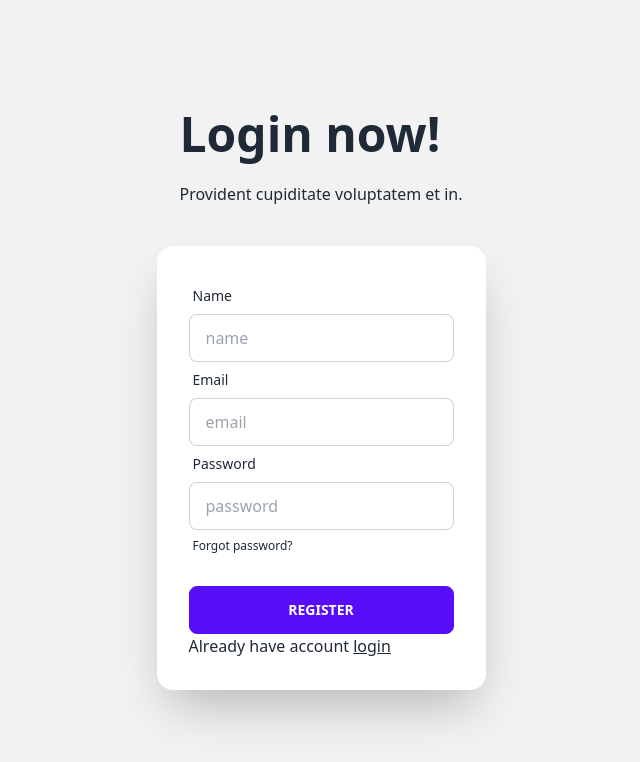
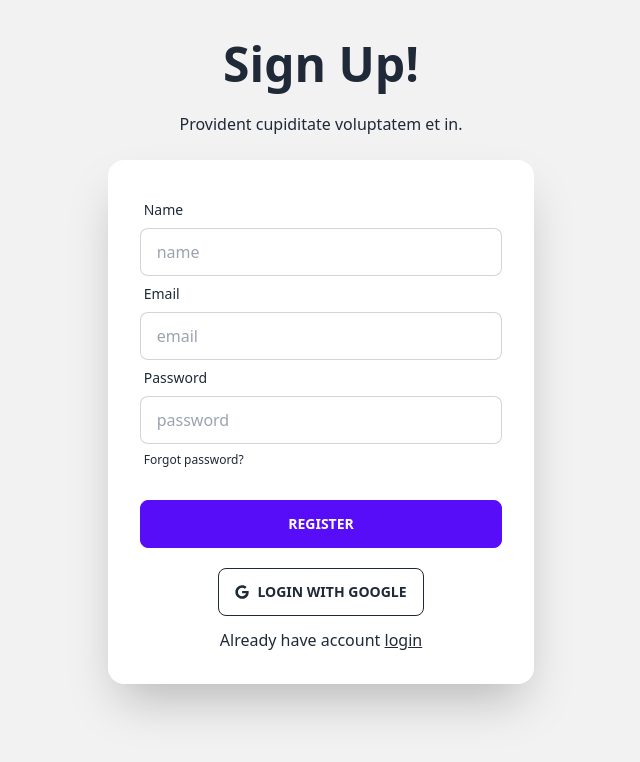
Before and after one commit to developer-nieem/bistro-boss-client, a React (Vite) app: page /register in a window 1280 px wide. Shown: the top 762 px of the page, without its empty margins (319-959 px from the left). Built offline with nearby package versions, Linux system fonts and the light colour scheme; no server answers.

Commit message:
users loaded

```diff
--- /dev/null
+++ b/src/pages/Dashboard/AllUser.jsx
@@ -0,0 +1,48 @@
+import { useQuery } from "@tanstack/react-query";
+import { FaTrash, FaUsers } from "react-icons/fa";
+
+const AllUser = () => {
+  const { data: users = [], refetch } = useQuery(["users"], async () => {
+    const res = await fetch("http://localhost:3000/users");
+    return res.json();
+  });
+  return (
+    <div>
+      <h2 className="text-2xl my-4 font-semibold">Total Users : {users.length}</h2>
+
+      <div className="overflow-x-auto">
+        <table className="table w-full">
+          {/* head */}
+          <thead>
+            <tr>
+              <th></th>
+              <th>Name</th>
+              <th>Email</th>
+              <th>Role</th>
+              <th>Action</th>
+            </tr>
+          </thead>
+          <tbody>
+            {/* row 1 */}
+            {
+                users.map((user , index) => <>
+
+                <tr>
+                    <th>{index + 1}
+                    </th>
+                    <td>{user.name}</td>
+                    <td>{users.email}</td>
+                    <td> <button className="btn btn-success"> <FaUsers></FaUsers> </button> </td>
+                    <td> <button className="btn btn-error"> <FaTrash></FaTrash> </button> </td>
+                  </tr>
+                </>)
+            }
+
+          </tbody>
+        </table>
+      </div>
+    </div>
+  );
+};
+
+export default AllUser;
--- a/src/pages/Profile/Login.jsx
+++ b/src/pages/Profile/Login.jsx
@@ -57,13 +57,13 @@ const Login = () => {
 
   return (
     <div>
-      <div className="hero min-h-screen bg-base-200">
-        <div className="hero-content flex-col ">
+      <div className=" min-h-screen bg-base-200">
+        <div className="hero-content  flex-col ">
           <div className="text-center lg:text-left">
             <h1 className="text-5xl font-bold">Login now!</h1>
             <p className="py-6">Provident cupiditate voluptatem et in.</p>
           </div>
-          <div className="card w-full max-w-sm shadow-2xl bg-base-100">
+          <div className="card w-4/12 m-auto shadow-2xl bg-base-100">
             <div className="card-body">
               <form onSubmit={loginHandlar}>
                 <div className="form-control">
@@ -108,7 +108,7 @@ const Login = () => {
                   <button disabled={false} className="btn btn-primary">
                     Login
                   </button>
-                  <p> New User ?   <Link className="underline" to='/register'> Register</Link> </p>
+                  <p className="text-center my-4"> New User ?   <Link className="underline" to='/register'> Register</Link> </p>
                 </div>
               </form>
             </div>
--- a/src/pages/Profile/Register.jsx
+++ b/src/pages/Profile/Register.jsx
@@ -1,35 +1,60 @@
 import { useContext } from "react";
 import { useForm } from "react-hook-form";
 import { AuthContext } from "../../provider/AuthProvider";
-import { Link } from "react-router-dom";
+import { Link, useNavigate } from "react-router-dom";
+import Swal from "sweetalert2";
+import ThirdpartyLogin from "../Shared/ThirdpartyLogin";
 
 const Register = () => {
-    const {createUser} =  useContext(AuthContext);
-
-    const { register, handleSubmit,  formState: { errors } } = useForm();
-    const onSubmit = data => {
-
-        console.log(data.email)
+  const { createUser } = useContext(AuthContext);
+const navigate = useNavigate()
+  const {
+    register,
+    handleSubmit,
+    formState: { errors },
+  } = useForm();
+  const onSubmit = (data) => {
+    console.log(data.email);
     createUser(data.email, data.password)
-        .then(result => {
+      .then((result) => {
+        const usersInfo = { name: data.name, email: data.email };
+        fetch("http://localhost:3000/users", {
+          method: "POST",
+          headers: {
+            "content-type": "application/json",
+          },
+          body: JSON.stringify(usersInfo),
+        })
+          .then((res) => res.json())
+          .then((data) => {
+            if (data.insertedId) {
+              Swal.fire({
+                position: "top-end",
+                icon: "success",
+                title: "User Create successful",
+                showConfirmButton: false,
+                timer: 1500,
+              });
+              navigate('/')
+            }
+          });
         const user = result.user;
         console.log(user);
       })
-        .catch(error => {
+      .catch((error) => {
         console.log(error.message);
-        })
-
+      });
   };
 
   return (
     <div>
-            <div className="hero min-h-screen bg-base-200">
-        <div className="hero-content flex-col ">
-          <div className="text-center lg:text-left">
-            <h1 className="text-5xl font-bold">Login now!</h1>
+      <div className=" min-h-screen  bg-base-200">
+        <div className="text-center ">
+          <div className="text-center pt-10">
+            <h1 className="text-5xl font-bold"> Sign Up!</h1>
             <p className="py-6">Provident cupiditate voluptatem et in.</p>
           </div>
-          <div className="card flex-shrink-0 w-full max-w-sm shadow-2xl bg-base-100">
+          <div className="card w-4/12 m-auto   shadow-2xl bg-base-100">
             <div className="card-body">
               <form onSubmit={handleSubmit(onSubmit)}>
                 <div className="form-control">
@@ -40,10 +65,12 @@ const Register = () => {
                     type="text"
                     placeholder="name"
                     name="name"
-                    {...register("name", { required: true }) }
+                    {...register("name", { required: true })}
                     className="input input-bordered"
                   />
-                  {errors.name && <span className="text-red-600">Name is required</span>}
+                  {errors.name && (
+                    <span className="text-red-600">Name is required</span>
+                  )}
                 </div>
                 <div className="form-control">
                   <label className="label">
@@ -53,10 +80,12 @@ const Register = () => {
                     type="email"
                     placeholder="email"
                     name="email"
-                    {...register("email" , {required: true })}
+                    {...register("email", { required: true })}
                     className="input input-bordered"
                   />
-                   {errors.email && <span className="text-red-600">Email is required</span>}
+                  {errors.email && (
+                    <span className="text-red-600">Email is required</span>
+                  )}
                 </div>
                 <div className="form-control">
                   <label className="label">
@@ -66,13 +95,26 @@ const Register = () => {
                     type="password"
                     placeholder="password"
                     name="password"
-                    {...register("password" , { required:true ,  minLength: 6, pattern:/(?=.*\d)/ })}
+                    {...register("password", {
+                      required: true,
+                      minLength: 6,
+                      pattern: /(?=.*\d)/,
+                    })}
                     className="input input-bordered"
                   />
                   {/* error vailided pasword */}
-                  {errors.password?.type === 'required' && <p role="alert">Password is required</p>}
-                  {errors.password?.type === 'minLength' && <p role="alert">Password Must be 6 character</p>}
-                  {errors.password?.type === 'pattern' && <p role="alert">Password Must at least one digit and one lower case and one upper case character</p>}
+                  {errors.password?.type === "required" && (
+                    <p role="alert">Password is required</p>
+                  )}
+                  {errors.password?.type === "minLength" && (
+                    <p role="alert">Password Must be 6 character</p>
+                  )}
+                  {errors.password?.type === "pattern" && (
+                    <p role="alert">
+                      Password Must at least one digit and one lower case and
+                      one upper case character
+                    </p>
+                  )}
 
                   <label className="label">
                     <a href="#" className="label-text-alt link link-hover">
@@ -82,12 +124,20 @@ const Register = () => {
                 </div>
 
                 <div className="form-control mt-6">
-                  <button  className="btn btn-primary">
-                    Register
-                  </button>
-                  <p> Already have account  <Link className="underline" to='/login'> login</Link> </p>
+                  <button className="btn btn-primary">Register</button>
                 </div>
               </form>
+              <div>
+                <ThirdpartyLogin></ThirdpartyLogin>
+                <p>
+                  {" "}
+                  Already have account{" "}
+                  <Link className="underline" to="/login">
+                    {" "}
+                    login
+                  </Link>{" "}
+                </p>
+              </div>
             </div>
           </div>
         </div>
--- /dev/null
+++ b/src/pages/Shared/ThirdpartyLogin.jsx
@@ -0,0 +1,45 @@
+import React, { useContext } from "react";
+import { FaGoogle } from "react-icons/fa";
+import { AuthContext } from "../../provider/AuthProvider";
+import { useNavigate } from "react-router-dom";
+import Swal from "sweetalert2";
+
+const ThirdpartyLogin = () => {
+  const { loginWIthGoogle } = useContext(AuthContext);
+  const navigate = useNavigate();
+  const googleLoginHandler = () => {
+    loginWIthGoogle()
+      .then((result) => {
+        const user = result.user;
+        const saveUser = { name: user.displayName, email: user.email };
+        console.log(user);
+        fetch("http://localhost:3000/users", {
+          method: "POST",
+          headers: {
+            "content-type": "application/json",
+          },
+
+          body: JSON.stringify(saveUser),
+        })
+          .then((res) => res.json())
+          .then(() => {})
+        navigate("/");
+      })
+      .catch((error) => {
+        console.log(error.message);
+      });
+  };
+  return (
+    <div className="text-center">
+      <button
+        onClick={googleLoginHandler}
+        className="btn gap-2 btn-outline my-3"
+      >
+        <FaGoogle></FaGoogle>
+        Login with Google
+      </button>
+    </div>
+  );
+};
+
+export default ThirdpartyLogin;
--- a/src/provider/AuthProvider.jsx
+++ b/src/provider/AuthProvider.jsx
@@ -1,6 +1,6 @@
 import { createContext, useEffect, useReducer } from "react";
 import {  useState } from "react";
-import { createUserWithEmailAndPassword, getAuth, onAuthStateChanged, signInWithEmailAndPassword, signOut } from "firebase/auth";
+import { GoogleAuthProvider, createUserWithEmailAndPassword, getAuth, onAuthStateChanged, signInWithEmailAndPassword, signInWithPopup, signOut } from "firebase/auth";
 import { app } from "../firebase/firebase.config";
 
 export const AuthContext =  createContext(null);
@@ -33,6 +33,11 @@ useEffect(() => {
     }
 }, [])
 
+
+const googleProvider =  new GoogleAuthProvider()
+const loginWIthGoogle = () => {
+  return  signInWithPopup(auth, googleProvider)
+}
 const logOut = () => {
    return signOut(auth)
 }
@@ -41,6 +46,7 @@ const logOut = () => {
             loading,
             createUser,
             loginUser,
+            loginWIthGoogle,
             logOut
 
     }
--- a/src/routes/Router.jsx
+++ b/src/routes/Router.jsx
@@ -11,6 +11,7 @@ import PrivateRoute from "./PrivateRoute";
 import Dashboard from "../pages/Dashboard/Dashboard/Dashboard";
 import ManageItem from "../pages/Dashboard/ManageItem";
 import AdminHome from "../pages/Dashboard/AdminHome";
+import AllUser from "../pages/Dashboard/AllUser";
 
 
   export const router = createBrowserRouter([
@@ -51,6 +52,10 @@ import AdminHome from "../pages/Dashboard/AdminHome";
         {
           path : 'manageItem',
           element: <ManageItem></ManageItem>
+        },
+        {
+          path : 'users',
+          element: <AllUser></AllUser>
         }
       ]
     }
```
Also changed, not shown: src/pages/Dashboard/Dashboard/Dashboard.jsx (+41 -1 lines). Lines whose indentation alone changed are shown as unchanged.
